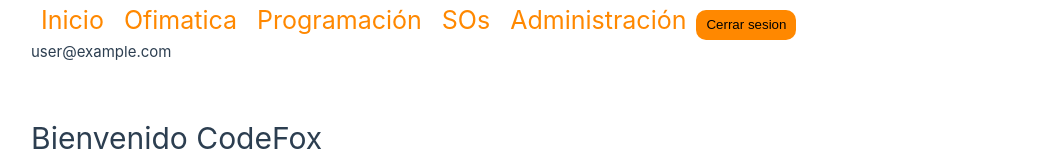
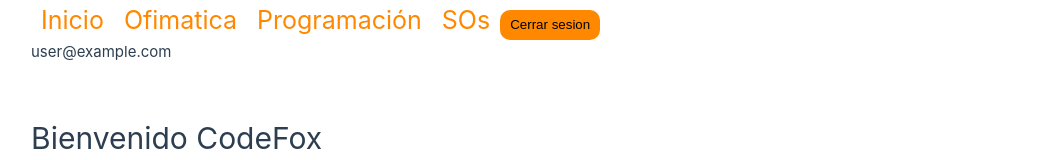
Before and after one commit to Davidlt4/EntregaVue, a Vue app: page / in a window 1280 px wide. Shown: the top 160 px of the page, without its empty margins (65-1114 px from the left). Built offline with nearby package versions, Linux system fonts and the light colour scheme; no server answers; sample sign-in values are in the browser's storage.

Commit message:
rol admin y usuarios distinguidos

```diff
--- a/src/components/cabecera.vue
+++ b/src/components/cabecera.vue
@@ -48,7 +48,7 @@
             <router-link to="/ofimatica">Ofimatica</router-link>
             <router-link to="/programacion">Programación</router-link>
             <router-link to="/SOs">SOs</router-link>
-            <router-link v-if="nombreUsuario!=''" to="/privado">Administración</router-link>
+            <router-link v-if="nombreUsuario=='admin@gmail.com'" to="/privado">Administración</router-link>
             <router-link v-if="nombreUsuario==''" to="/registro">Login</router-link>
             <button @click="cerrarSesion" v-else="nombreUsuario!=''">Cerrar sesion</button>
             <p v-if="nombreUsuario!=''">{{ nombreUsuario }}</p>
--- a/src/components/crearCurso.vue
+++ b/src/components/crearCurso.vue
@@ -34,6 +34,8 @@
             horas: horas,
             imagen: imagen
         });
+
+        alert("El curso se ha creado correctamente");
 
     }
 
--- a/src/components/privado.vue
+++ b/src/components/privado.vue
@@ -83,6 +83,7 @@
                 <td v-if="nombreUsuario=='admin@gmail.com'">Borrar</td>
             </tr>
         </thead>
+
         <tbody v-for="curso in cursos" :key="curso.nombre">
             <tr v-if="curso.categoria=='ofimatica'">
                 <td>{{ curso.nombre }}</td>
@@ -91,6 +92,7 @@
                 <td v-if="nombreUsuario=='admin@gmail.com'"><button @click="borrarCurso(curso.id)">Borrar</button></td>
             </tr>
         </tbody>
+
     </table><br><br>
 
     <crearCurso></crearCurso>
```
